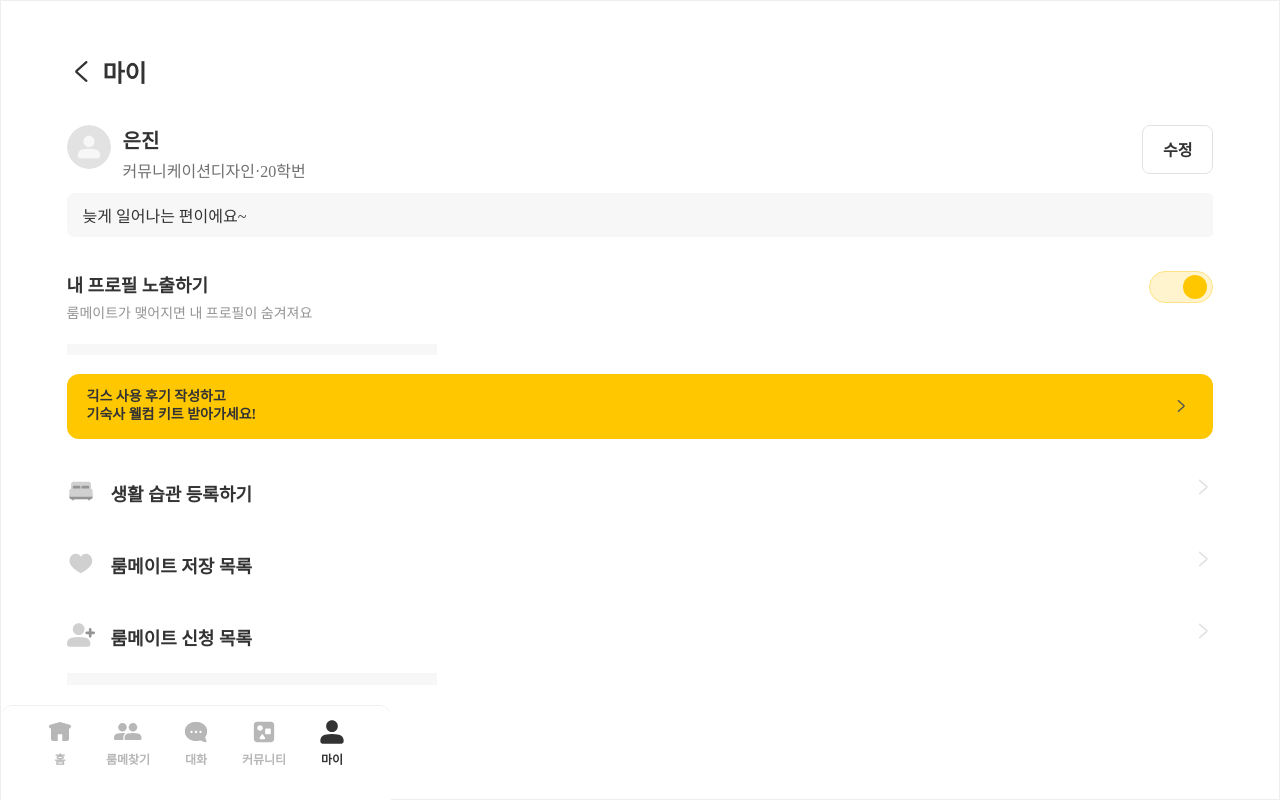
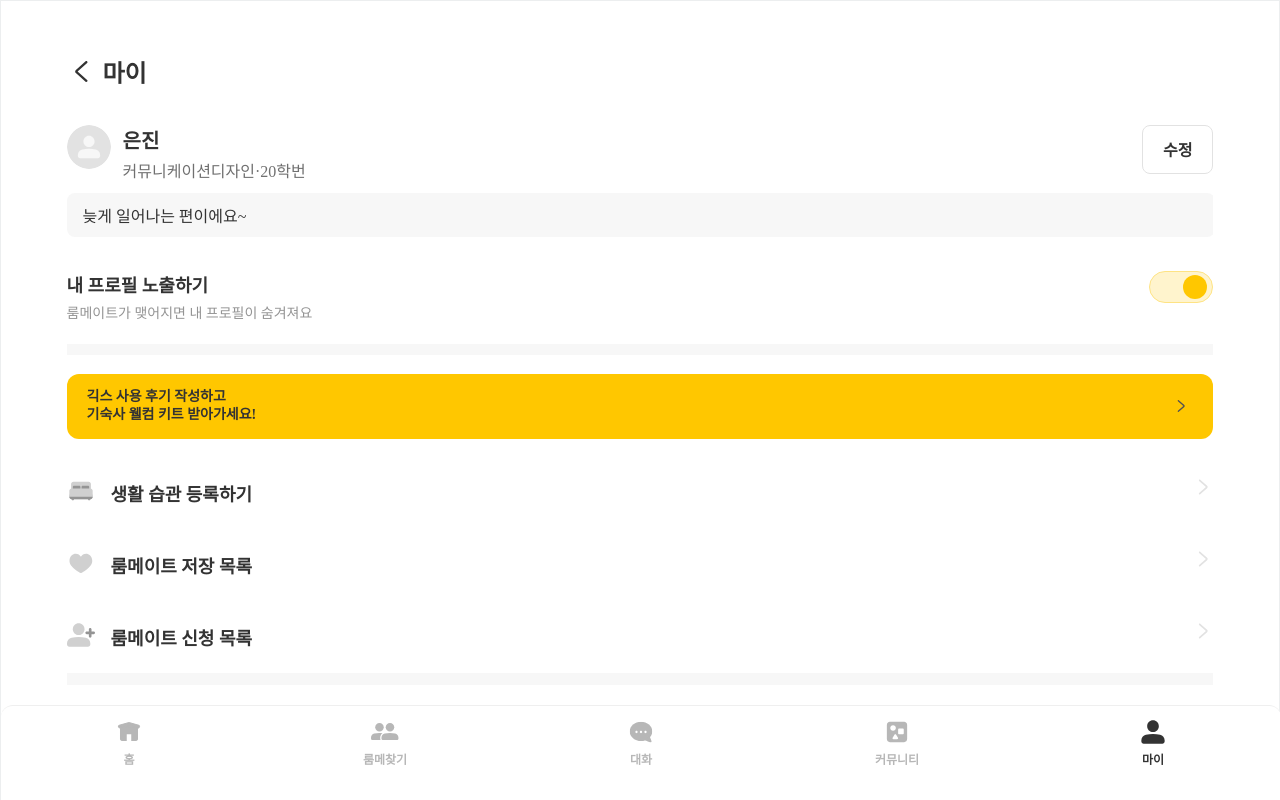
Before and after one commit to G-E-E-K-S/GEEKS-FE, a React (Create React App) app: page /mypage in a window 1280 px wide. Built offline with nearby package versions, Linux system fonts and the light colour scheme; a web font is replaced by a local one.

Commit message:
Edit width of navigation bar

```diff
--- a/src/components/Main/NavigationBar.js
+++ b/src/components/Main/NavigationBar.js
@@ -18,8 +18,8 @@ const TotalNavigationBar = styled.div`
   justify-content: space-between;
   position: fixed;
   bottom: 0;
-  width: 390px;
-  padding: 1.42vh 25px 4.73vh 25px;
+  width: 100vw;
+  padding: 12px 0;
   height: 11.84vh;
   border-radius: 12px 12px 0px 0px;
   border-top: 1px solid #EFEFEF;
@@ -28,7 +28,8 @@ const TotalNavigationBar = styled.div`
 
 const Icons = styled.div`
   color: ${(props) => (props.isSelected ? '#333' : '#B7B7B7')};
-  width: 48px;
+  width: 20vw;
+  height: 9vh;
   margin: 0 auto;
   text-align: center;
   cursor: pointer;
--- a/src/pages/MyPage/MyPage.js
+++ b/src/pages/MyPage/MyPage.js
@@ -87,8 +87,7 @@ const Circle = styled.div`
 const SortLine = styled.div`
     position: relative;
     z-index: 10;
-    left: -20px; /* 수정: 음수 값을 사용하여 부모 컴포넌트의 패딩을 무시 */
-    width: 390px;
+    width: 100vw;
     height: 1.41vh;
     background: #F7F7F7 !important;
 `
```
